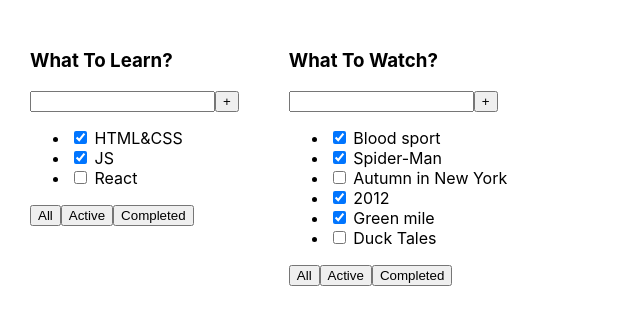
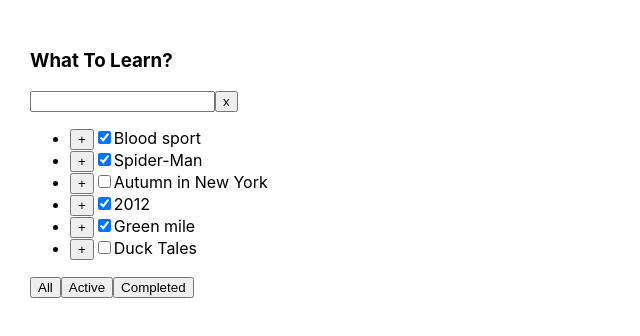
Before and after one commit to Dro5zd/it-incubator-todolist-ts-001, a React (Create React App) app: page / in a window 1280 px wide. Shown: the top 336 px of the page, without its empty margins (0-640 px from the left). Built offline with nearby package versions, Linux system fonts and the light colour scheme.

Commit message:
lesson 2 start 01

```diff
--- a/src/App.tsx
+++ b/src/App.tsx
@@ -2,13 +2,7 @@ import React from 'react';
 import './App.css';
 import {TodoList} from "./components/TodoList";
 
-let tasks1 = [
-    {id: 1, text: 'HTML&CSS', isDone: true},
-    {id: 2, text: 'JS', isDone: true},
-    {id: 3, text: 'React', isDone: false},
-]
-
-let tasks2 = [
+let tasks = [
     {id: 1, text: 'Blood sport', isDone: true},
     {id: 2, text: 'Spider-Man', isDone: true},
     {id: 3, text: 'Autumn in New York', isDone: false},
@@ -17,12 +11,10 @@ let tasks2 = [
     {id: 6, text: 'Duck Tales', isDone: false},
 ]
 
-
 function App() {
     return (
         <div className="App">
-            <TodoList title={'What To Learn?'} task={tasks1}/>
-            <TodoList title={'What To Watch?'} task={tasks2}/>
+            <TodoList title={'What To Learn?'} task={tasks}/>
         </div>
     );
 }
--- a/src/components/TodoList.tsx
+++ b/src/components/TodoList.tsx
@@ -14,14 +14,18 @@ type TodoListPropsType = {
 
 export const TodoList = (props: TodoListProps) => {
 
-    const TodoListItem = props.task.map((i, index) => <li><input key={index} type={"checkbox"} checked={i.isDone}/> <span>{i.text}</span></li>)
+    const TodoListItem = props.task.map((i, index) => <li>
+        <button>+</button>
+        <input key={index} type={"checkbox"} checked={i.isDone}/>
+        <span>{i.text}</span>
+    </li>)
 
     return (
         <div>
             <h3>{props.title}</h3>
             <div>
                 <input/>
-                <button>+</button>
+                <button>x</button>
             </div>
             <ul>
                 {TodoListItem}
```
